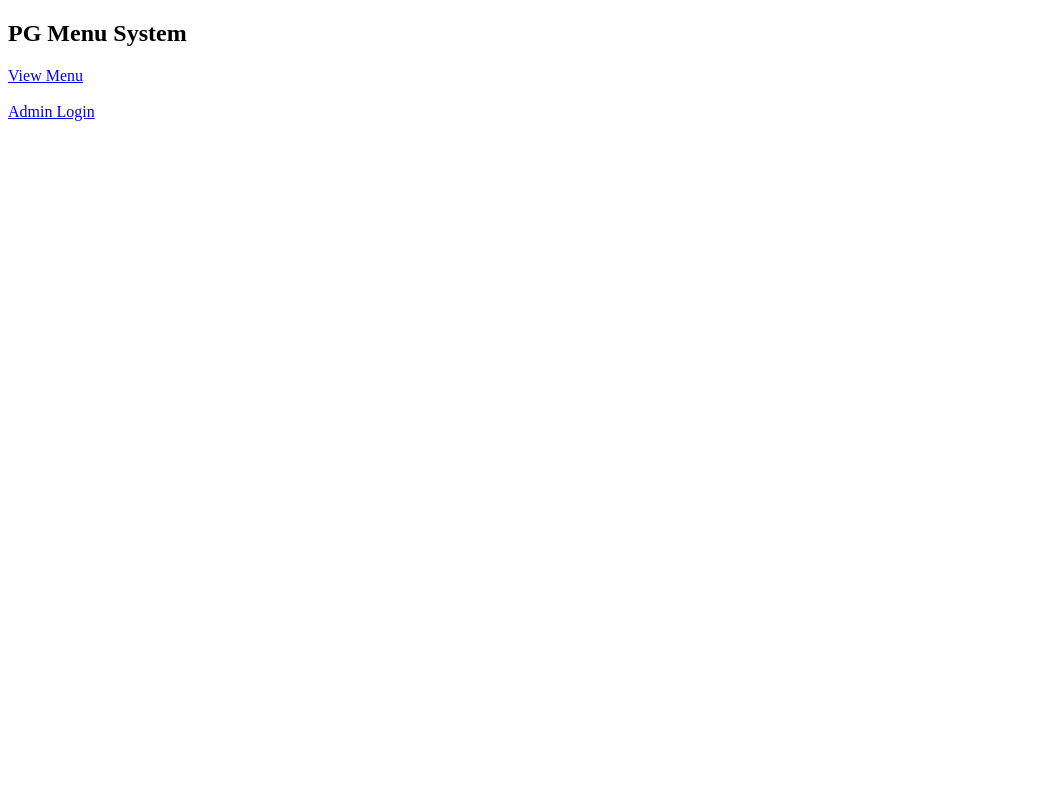
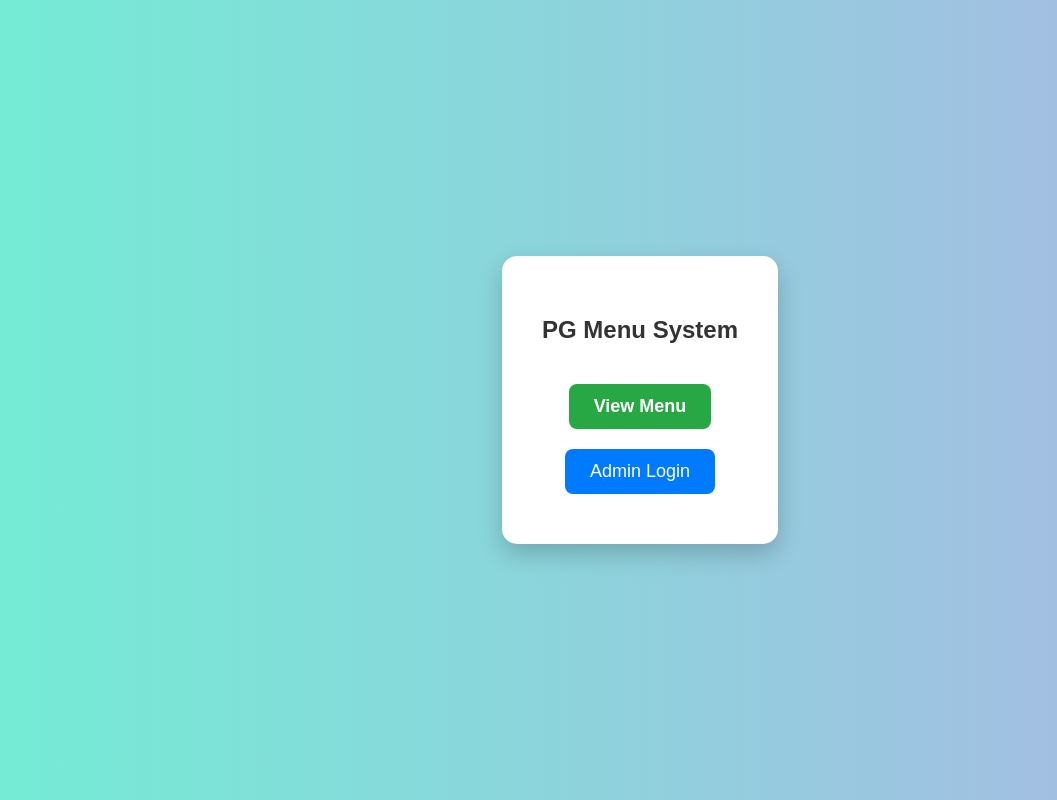
Before and after one commit to GulshanSingh202/Pg-menu-Sysyem-, a plain HTML site: page index.html in a window 1280 px wide. Shown: the whole page, without its empty margins (0-1057 px from the left). Drawn offline with Linux system fonts and the light colour scheme.

Commit message:
Enhance index.html with styles and container layout

```diff
--- a/index.html
+++ b/index.html
@@ -2,15 +2,75 @@
 <html>
 <head>
 <title>PG Menu</title>
+
+<style>
+    body {
+        font-family: Arial, sans-serif;
+        background: linear-gradient(to right, #74ebd5, #ACB6E5);
+        margin: 0;
+        height: 100vh;
+        display: flex;
+        justify-content: center;
+        align-items: center;
+    }
+
+    .container {
+        text-align: center;
+        background: white;
+        padding: 40px;
+        border-radius: 15px;
+        box-shadow: 0 10px 25px rgba(0,0,0,0.2);
+    }
+
+    h2 {
+        margin-bottom: 30px;
+        color: #333;
+    }
+
+    a {
+        display: inline-block;
+        margin: 10px;
+        padding: 12px 25px;
+        text-decoration: none;
+        font-size: 18px;
+        border-radius: 8px;
+        transition: 0.3s;
+    }
+
+    /* Highlighted View Menu Button */
+    .view-btn {
+        background-color: #28a745;
+        color: white;
+        font-weight: bold;
+    }
+
+    .view-btn:hover {
+        background-color: #218838;
+        transform: scale(1.05);
+    }
+
+    /* Admin Button */
+    .login-btn {
+        background-color: #007bff;
+        color: white;
+    }
+
+    .login-btn:hover {
+        background-color: #0056b3;
+        transform: scale(1.05);
+    }
+</style>
+
 </head>
 
 <body>
 
-<h2>PG Menu System</h2>
+<div class="container">
+    <h2>PG Menu System</h2>
 
-<a href="menu.html">View Menu</a><br><br>
-<a href="login.html">Admin Login</a>
+    <a href="menu.html" class="view-btn">View Menu</a><br>
+    <a href="login.html" class="login-btn">Admin Login</a>
+</div>
 
 </body>
-
 </html>
```
